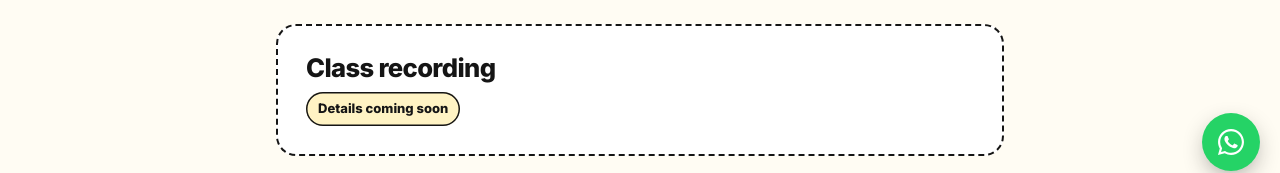
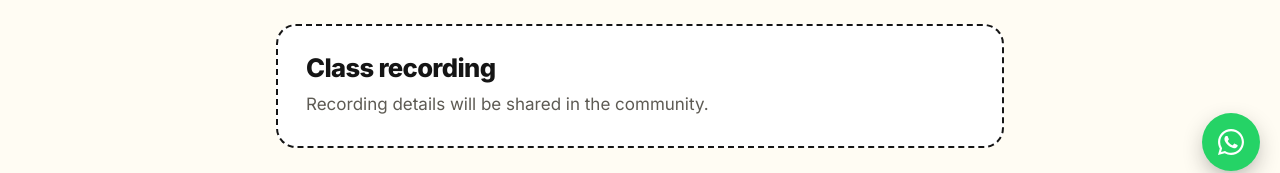
Before and after one commit to thamarai-hub/chessmaster, a plain HTML site: page community.html in a window 1280 px wide. Shown: the part 609-782 px from the top of the page. Drawn offline with Linux system fonts and the light colour scheme.

Commit message:
Community page: recording details will be shared in the community
Co-Authored-By: Claude Opus 5.5 <noreply@anthropic.com>

```diff
--- a/community.html
+++ b/community.html
@@ -54,7 +54,7 @@
 
   <section class="box soon" aria-labelledby="rec">
     <h2 id="rec">Class recording</h2>
-    <span class="pill">Details coming soon</span>
+    <p>Recording details will be shared in the community.</p>
   </section>
 
   <section class="box" aria-labelledby="next">
```
